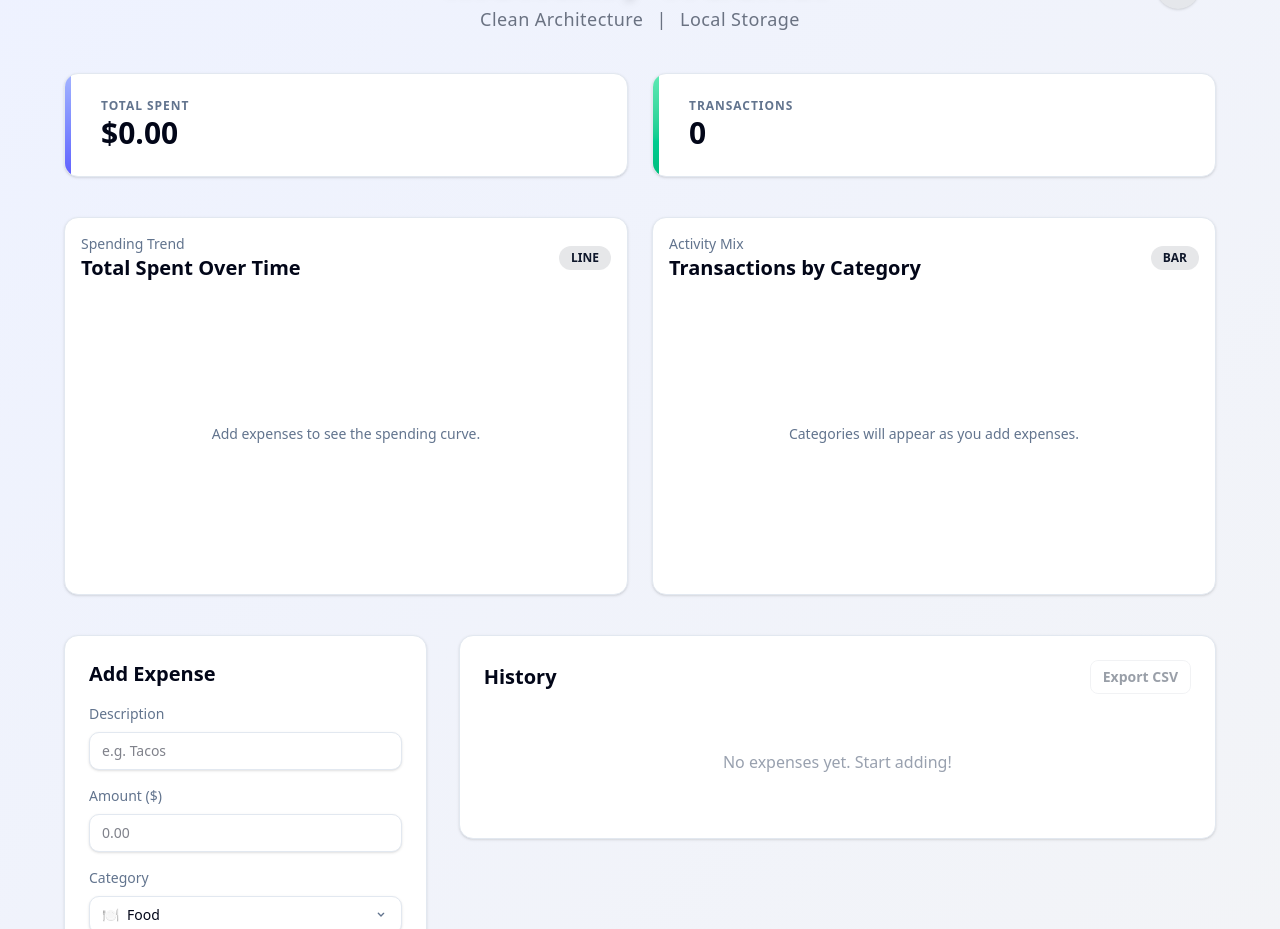
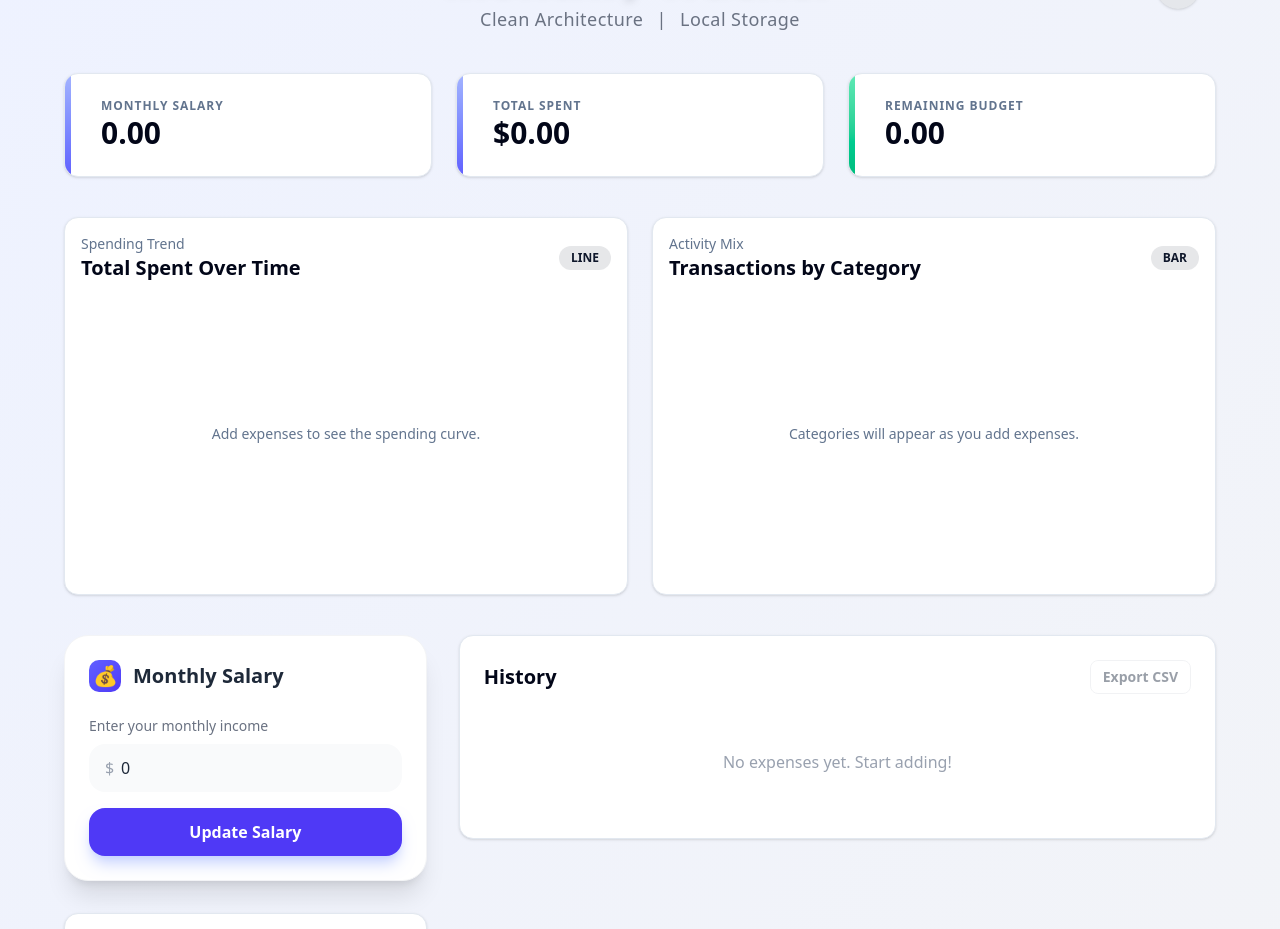
Before and after one commit to Salehahmedeus/expense-tracker, a Vue app: page / in a window 1280 px wide. Shown: the part 83-1012 px from the top of the page. Built offline with nearby package versions, Linux system fonts and the light colour scheme; the HTML template or start-up script is replaced by a standard one.

Commit message:
feat: integrate salary tracking into App.vue

```diff
--- a/src/App.vue
+++ b/src/App.vue
@@ -4,6 +4,7 @@ import { ref, onMounted } from 'vue';
 import { useExpenses } from './composables/useExpenses';
 import StatsCard from './components/StatsCard.vue';
 import ExpenseForm from './components/ExpenseForm.vue';
+import SalaryForm from './components/SalaryForm.vue';
 import HistoryList from './components/HistoryList.vue';
 import TotalSpentChart from './components/charts/TotalSpentChart.vue';
 import TransactionsChart from './components/charts/TransactionsChart.vue';
@@ -11,10 +12,13 @@ import TransactionsChart from './components/charts/TransactionsChart.vue';
 // Use the logic composable
 const {
   expenses,
+  salary,
   addExpense,
   removeExpense,
+  setSalary,
   totalSpent,
-  transactionCount
+  transactionCount,
+  remainingBudget
 } = useExpenses();
 
 const isDark = ref(false);
@@ -60,9 +64,10 @@ onMounted(() => {
       </header>
 
       <!-- Stats Area -->
-      <div class="grid grid-cols-1 gap-6 mb-10 md:grid-cols-2">
+      <div class="grid grid-cols-1 gap-6 mb-10 md:grid-cols-3">
+        <StatsCard title="Monthly Salary" :value="salary.toFixed(2)" color="primary" />
         <StatsCard title="Total Spent" :value="totalSpent" color="indigo" />
-        <StatsCard title="Transactions" :value="transactionCount" color="green" />
+        <StatsCard title="Remaining Budget" :value="remainingBudget" :color="parseFloat(remainingBudget) >= 0 ? 'green' : 'red'" />
       </div>
 
       <!-- Charts -->
@@ -73,8 +78,9 @@ onMounted(() => {
 
       <!-- Main Content Area -->
       <div class="grid grid-cols-1 gap-8 md:grid-cols-3">
-        <!-- Left: Form -->
-        <div class="md:col-span-1">
+        <!-- Left: Forms -->
+        <div class="md:col-span-1 space-y-8">
+          <SalaryForm :initial-salary="salary" @update-salary="setSalary" />
           <ExpenseForm @add-transaction="addExpense" />
         </div>
 
```
